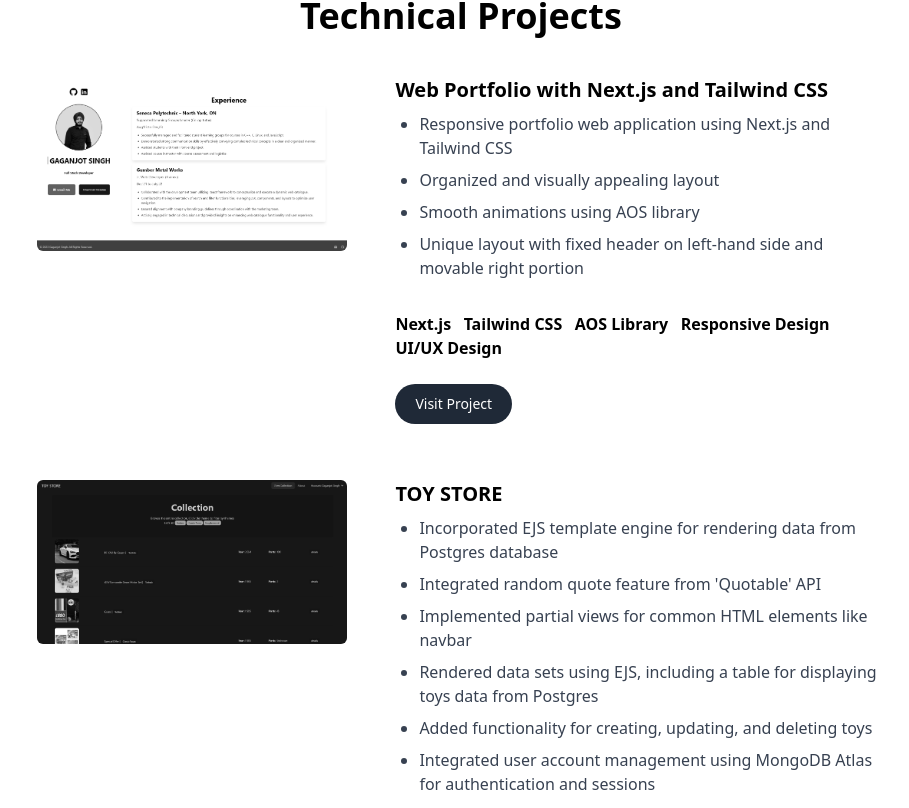
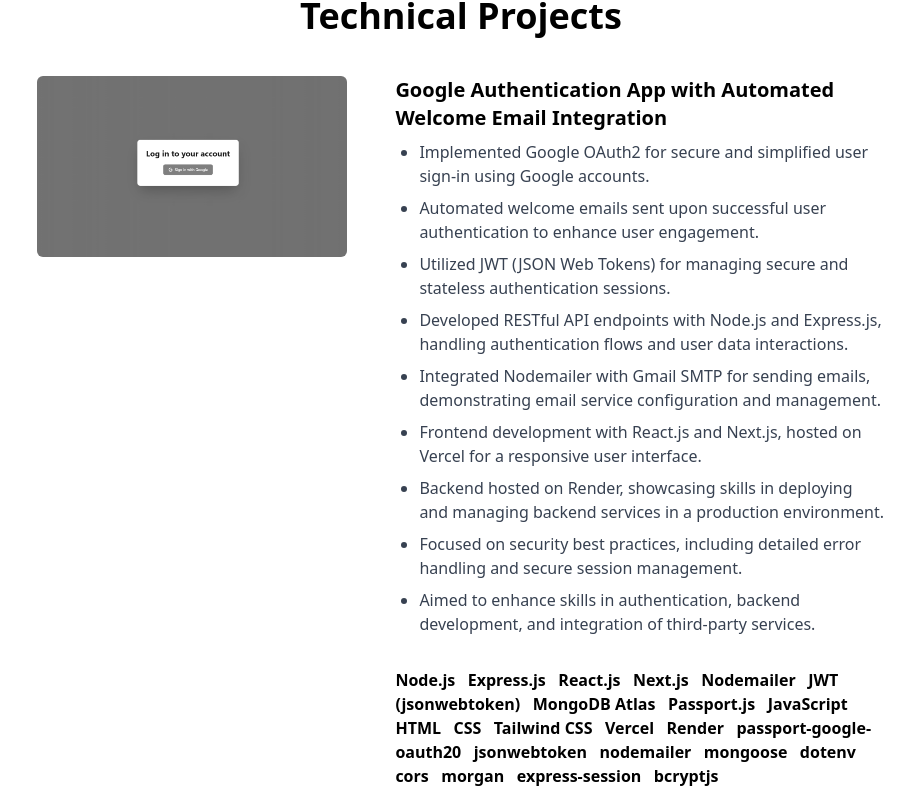
Before and after one commit to Gaganot-Singh/app, a Next.js app: page / in a window 1280 px wide. Shown: the part 1288-2096 px from the top of the page, without its empty margins (371-1280 px from the left). Built offline with nearby package versions, Linux system fonts and the light colour scheme.

Commit message:
auth project

```diff
--- a/pages/index.jsx
+++ b/pages/index.jsx
@@ -5,6 +5,47 @@ import ProjectCard from "@/components/ProjectCard";
 import ExperienceCard from "@/components/experienceCard";
 
 const projects = [
+  {
+    title: "Google Authentication App with Automated Welcome Email Integration",
+    features: [
+      "Implemented Google OAuth2 for secure and simplified user sign-in using Google accounts.",
+      "Automated welcome emails sent upon successful user authentication to enhance user engagement.",
+      "Utilized JWT (JSON Web Tokens) for managing secure and stateless authentication sessions.",
+      "Developed RESTful API endpoints with Node.js and Express.js, handling authentication flows and user data interactions.",
+      "Integrated Nodemailer with Gmail SMTP for sending emails, demonstrating email service configuration and management.",
+      "Frontend development with React.js and Next.js, hosted on Vercel for a responsive user interface.",
+      "Backend hosted on Render, showcasing skills in deploying and managing backend services in a production environment.",
+      "Focused on security best practices, including detailed error handling and secure session management.",
+      "Aimed to enhance skills in authentication, backend development, and integration of third-party services."
+  ],
+    image: "./googleAuthProject.png",
+    link: "https://google-authentication-project-frontend.vercel.app/",
+    skills: [
+      "Node.js",
+      "Express.js",
+      "React.js",
+      "Next.js",
+      "Nodemailer",
+      "JWT (jsonwebtoken)",
+      "MongoDB Atlas",
+      "Passport.js",
+      "JavaScript",
+      "HTML",
+      "CSS",
+      "Tailwind CSS",
+      "Vercel",
+      "Render",
+      "passport-google-oauth20",
+      "jsonwebtoken",
+      "nodemailer",
+      "mongoose",
+      "dotenv",
+      "cors",
+      "morgan",
+      "express-session",
+      "bcryptjs"
+  ]
+  },
   {
     title: "Web Portfolio with Next.js and Tailwind CSS",
     features: [
```
Also changed, not shown: public/googleAuthProject.png (added).
